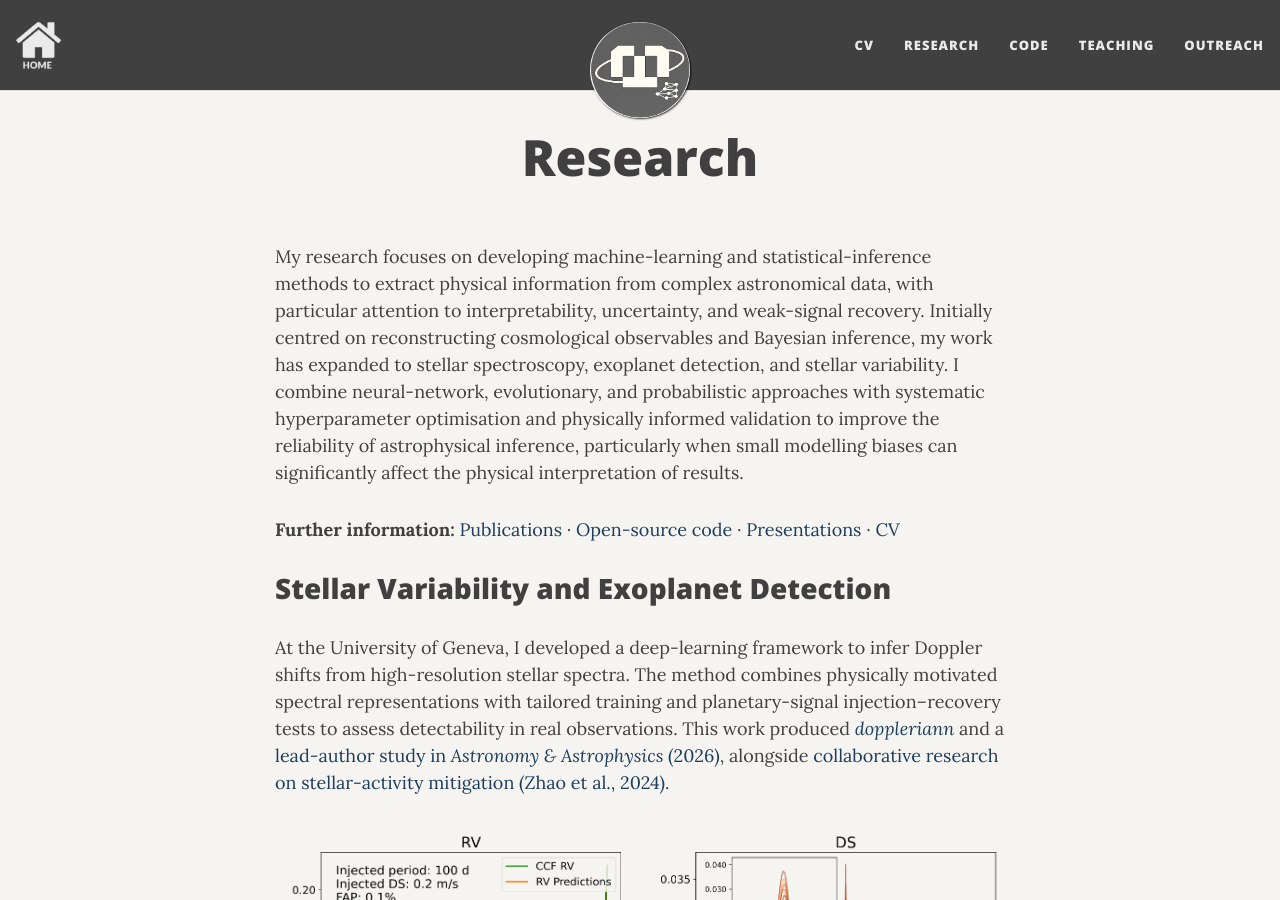
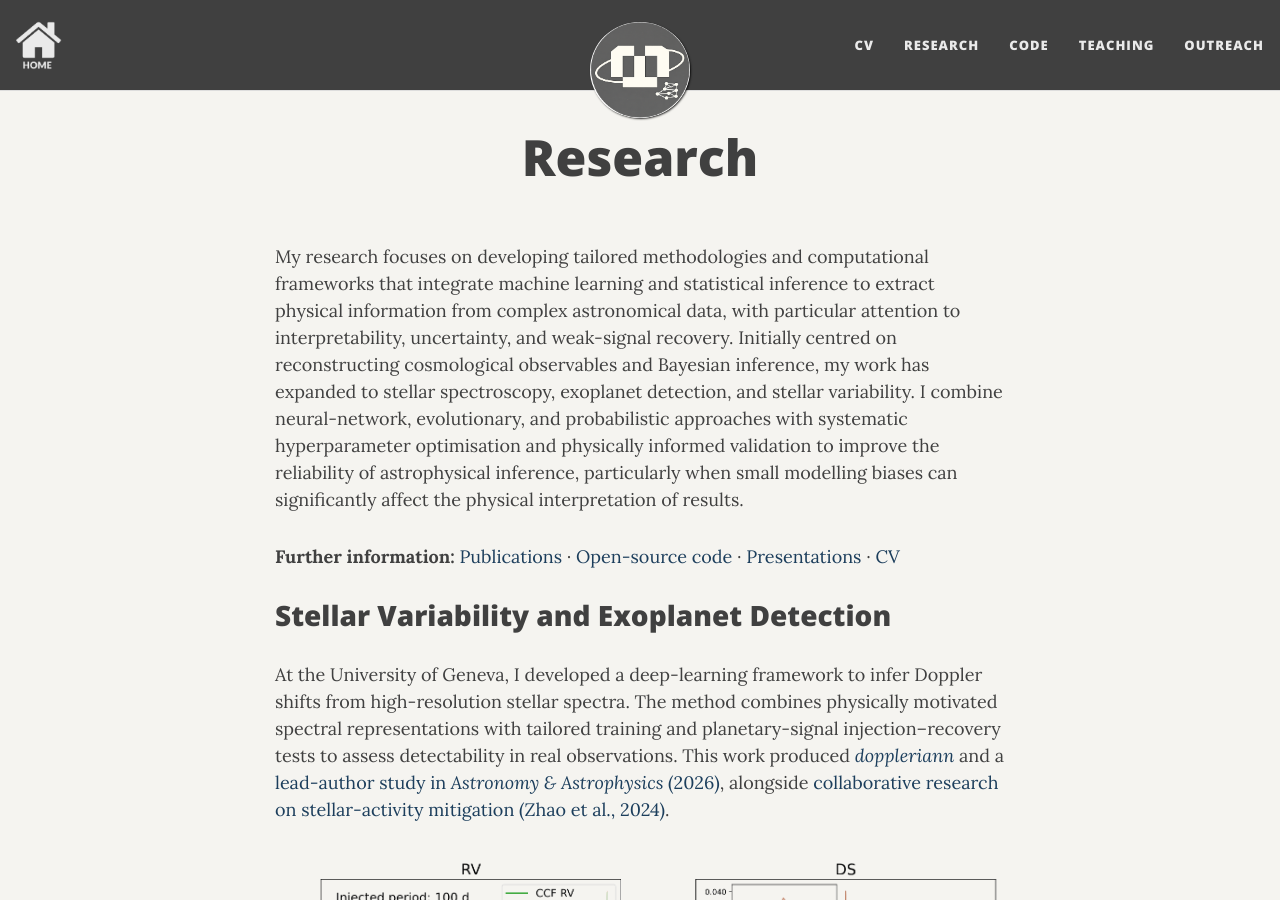
Before and after one commit to igomezv/igomezv.github.io, a Jekyll site: the page built from research.md, in a window 1280 px wide and 900 px high. Built offline with Jekyll 4.4.1, drawn with Linux system fonts in a browser that asks for light colours; nearby versions of some CDN libraries; comment, search, counter and statistics services are not loaded.

Commit message:
Update research.md

```diff
--- a/research.md
+++ b/research.md
@@ -3,7 +3,7 @@ layout: page
 title: Research
 ---
 
-My research focuses on developing machine-learning and statistical-inference methods to extract physical information from complex astronomical data, with particular attention to interpretability, uncertainty, and weak-signal recovery. Initially centred on reconstructing cosmological observables and Bayesian inference, my work has expanded to stellar spectroscopy, exoplanet detection, and stellar variability. I combine neural-network, evolutionary, and probabilistic approaches with systematic hyperparameter optimisation and physically informed validation to improve the reliability of astrophysical inference, particularly when small modelling biases can significantly affect the physical interpretation of results.
+My research focuses on developing tailored methodologies and computational frameworks that integrate machine learning and statistical inference to extract physical information from complex astronomical data, with particular attention to interpretability, uncertainty, and weak-signal recovery. Initially centred on reconstructing cosmological observables and Bayesian inference, my work has expanded to stellar spectroscopy, exoplanet detection, and stellar variability. I combine neural-network, evolutionary, and probabilistic approaches with systematic hyperparameter optimisation and physically informed validation to improve the reliability of astrophysical inference, particularly when small modelling biases can significantly affect the physical interpretation of results.
 
 **Further information:** [Publications](/full_papers/) · [Open-source code](/code/) · [Presentations](/full_presentations/) · [CV](/cv/)
 
```
